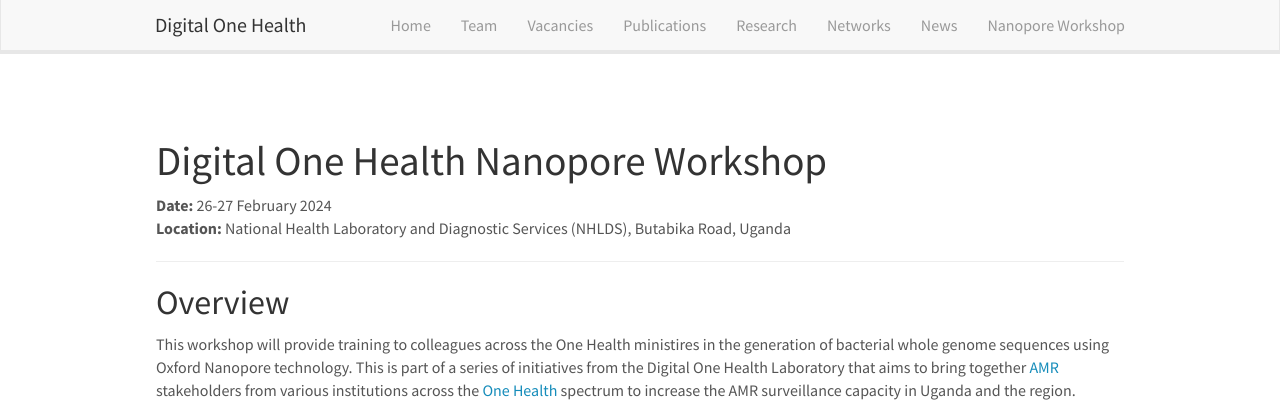
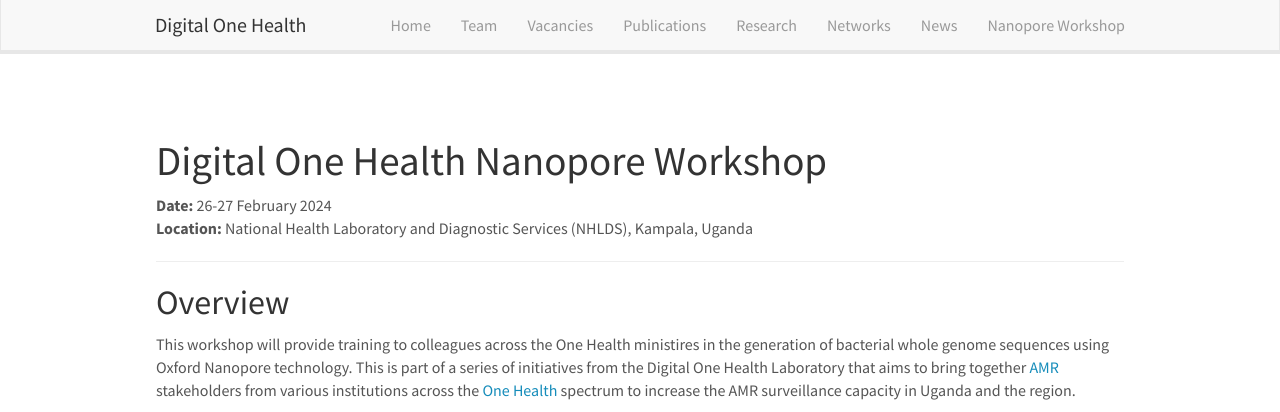
Before and after one commit to Digital-One-Health/digital-one-health.github.io, a Jekyll site: the page built from _pages/doh-ont-workshop.md, in a window 1280 px wide and 900 px high. Shown: the top 412 px of the window. Built offline with Jekyll 4.4.1, drawn with Linux system fonts in a browser that asks for light colours; nearby versions of some CDN libraries; comment, search, counter and statistics services are not loaded.

Commit message:
Updated location

```diff
--- a/_pages/doh-ont-workshop.md
+++ b/_pages/doh-ont-workshop.md
@@ -11,7 +11,7 @@
 # Digital One Health Nanopore Workshop
 
 **Date:** 26-27 February 2024
-**Location:** National Health Laboratory and Diagnostic Services (NHLDS), Butabika Road, Uganda
+**Location:** National Health Laboratory and Diagnostic Services (NHLDS), Kampala, Uganda
 
 ---
 
```
